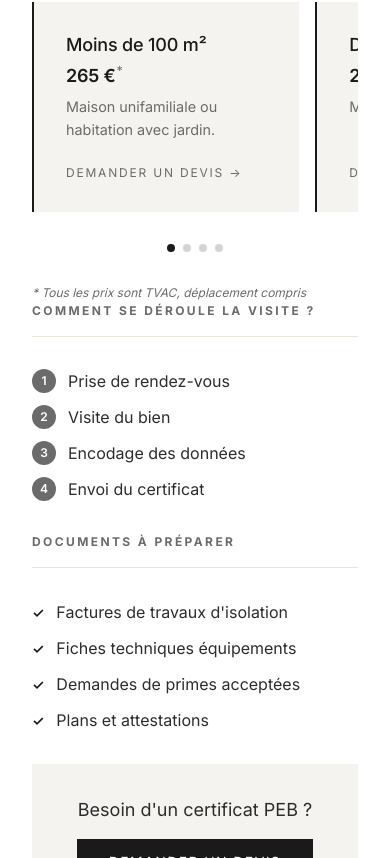
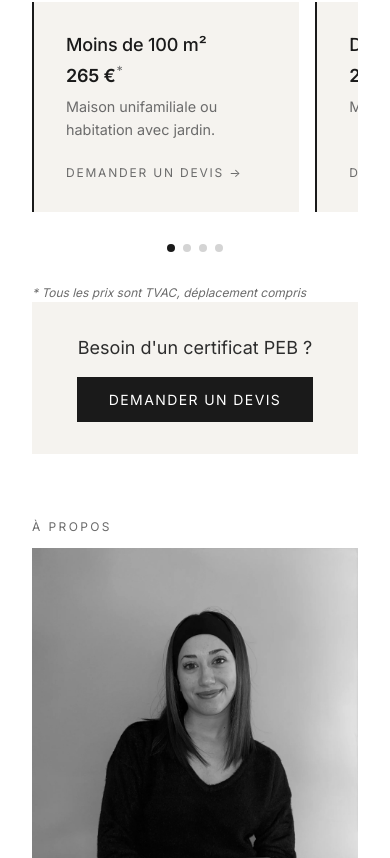
Before and after one commit to JulienHansen/portfolio, a React (Vite) app: page / in a window 390 px wide. Shown: the part 4311-5169 px from the top of the page. Built offline with nearby package versions, Linux system fonts and the light colour scheme.

Commit message:
:sparkles: github deployment

```diff
--- a/src/components/About/About.module.css
+++ b/src/components/About/About.module.css
@@ -131,3 +131,9 @@
     max-width: none;
   }
 }
+
+@media (max-width: 768px) {
+  .about {
+    padding-top: var(--spacing-lg);
+  }
+}
--- a/src/components/Peb/Peb.jsx
+++ b/src/components/Peb/Peb.jsx
@@ -253,30 +253,6 @@ const Peb = () => {
             ))}
             <p className={styles.priceNote}>* Tous les prix sont TVAC, déplacement compris</p>
 
-            <div className={styles.mobileSection}>
-              <h3 className={styles.sectionTitle}>Comment se déroule la visite ?</h3>
-              <ol className={styles.etapesList}>
-                {etapesVisite.map((etape, index) => (
-                  <li key={etape} className={styles.etapeItem}>
-                    <span className={styles.etapeNumber}>{index + 1}</span>
-                    {etape}
-                  </li>
-                ))}
-              </ol>
-            </div>
-
-            <div className={styles.mobileSection}>
-              <h3 className={styles.sectionTitle}>Documents à préparer</h3>
-              <ul className={styles.documentsList}>
-                {documents.map((doc) => (
-                  <li key={doc} className={styles.documentItem}>
-                    <span className={styles.checkmark}>✓</span>
-                    {doc}
-                  </li>
-                ))}
-              </ul>
-            </div>
-
             <div className={styles.cta}>
               <p>Besoin d'un certificat PEB ?</p>
               <button
--- a/src/components/Peb/Peb.module.css
+++ b/src/components/Peb/Peb.module.css
@@ -300,10 +300,6 @@
   background: var(--black);
 }
 
-.mobileSection {
-  margin-bottom: var(--spacing-lg);
-}
-
 /* Desktop Responsive */
 @media (max-width: 968px) {
   .header {
@@ -336,6 +332,14 @@
     display: none;
   }
 
+  .peb {
+    padding-bottom: var(--spacing-md);
+  }
+
+  .cta {
+    padding: var(--spacing-md);
+  }
+
   .serviceHeader {
     flex-direction: column;
     gap: 4px;
```
